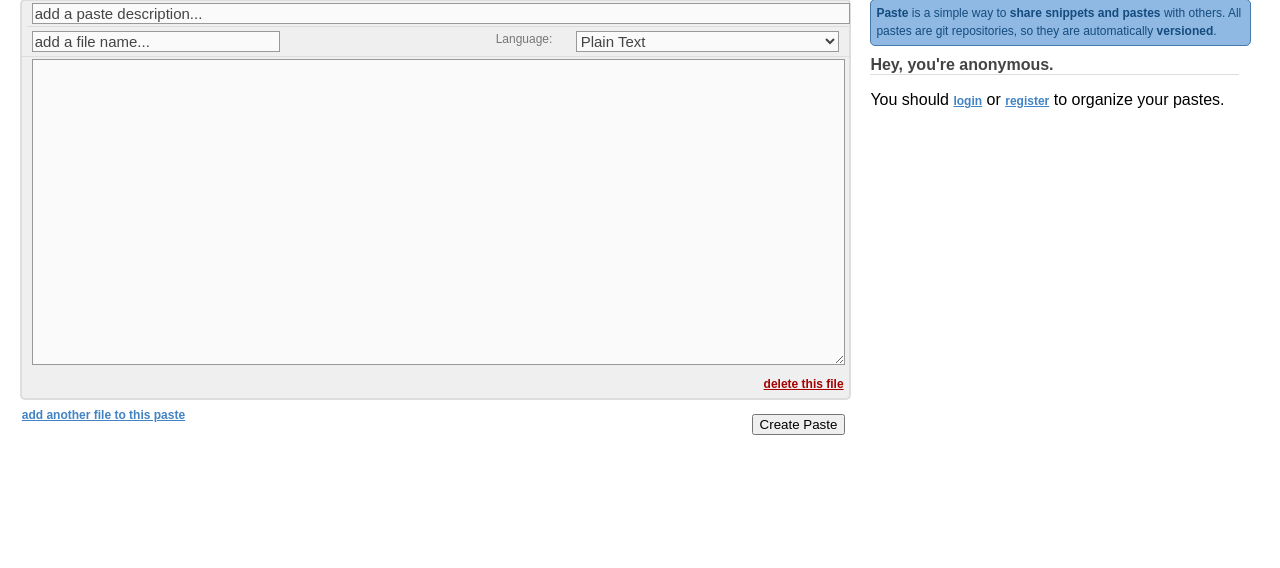
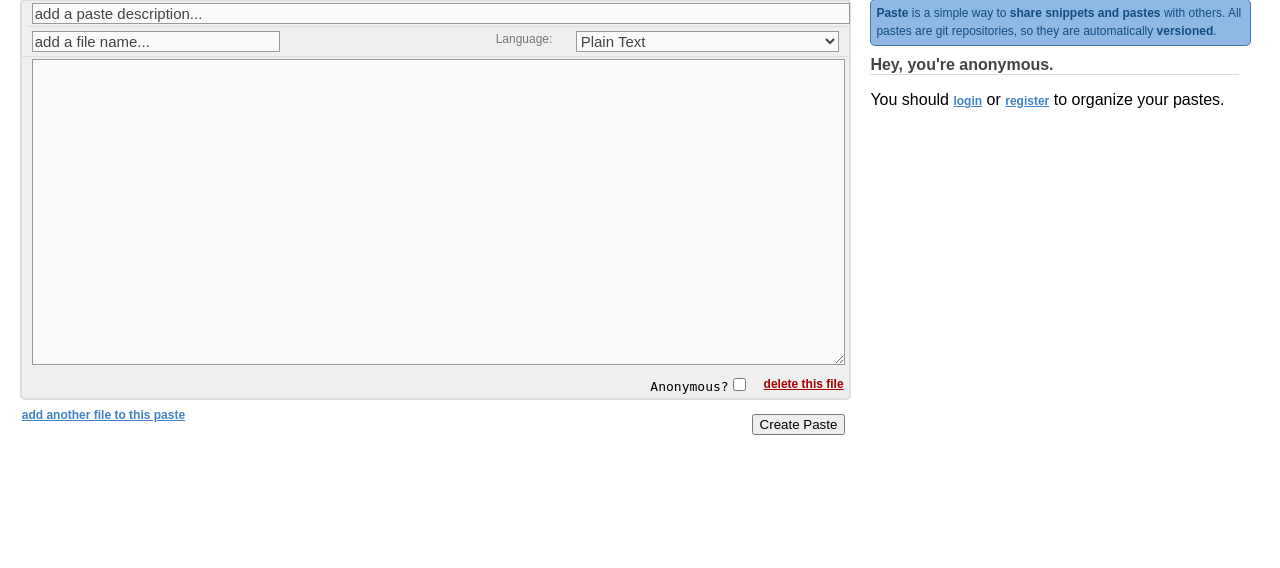
Before and after one commit to justinvh/gitpaste, a Django app: page /paste/ in a window 1280 px wide. Shown: the part 53-621 px from the top of the page. Run offline with Django 3.2, Linux system fonts and the light colour scheme; parts of the project's set-up code (start-up, migrations or seed data) failed here and were passed over.

Commit message:
Users who are logged in can now submit anonymous pastes.

```diff
--- a/saic/paste/forms.py
+++ b/saic/paste/forms.py
@@ -50,6 +50,7 @@ class PasteForm(forms.Form):
             widget=forms.Select(attrs={
                 'tabindex': -1
             }))
+    make_anon = forms.BooleanField(required=False)
 
 
 class UserCreationForm(UserCreationForm):
--- a/saic/paste/static/css/base.css
+++ b/saic/paste/static/css/base.css
@@ -168,6 +168,12 @@ div.submit {
   margin-top: 30px;
 }
 
+div.anoncheck{
+  position: absolute;
+  bottom: -10px;
+  right: 100px;
+}
+
 div.submit input {
   position: absolute;
   bottom: 20px;
--- a/saic/paste/templates/paste.html
+++ b/saic/paste/templates/paste.html
@@ -67,6 +67,11 @@
                     {{ form.paste }}
                 </div>
             </div>
+            <div class='anoncheck'>
+                {% if set_form %}
+                <pre>Anonymous?{{ form.make_anon }}</pre>
+                {% endif %}
+            </div>
         </div>
         <div class='clear'></div>
         {% endfor %}
--- a/saic/paste/views.py
+++ b/saic/paste/views.py
@@ -50,10 +50,12 @@ def paste(request):
         "".join(random.sample(string.letters + string.digits, 15))
     ])
 
+    make_anon = paste_forms.cleaned_data[0]['make_anon']
+
     os.mkdir(repo_dir)
 
     owner = None
-    if request.user.is_authenticated():
+    if request.user.is_authenticated() and not make_anon:
         owner = request.user
 
     # Create a new paste set so we can reference our paste.
```
